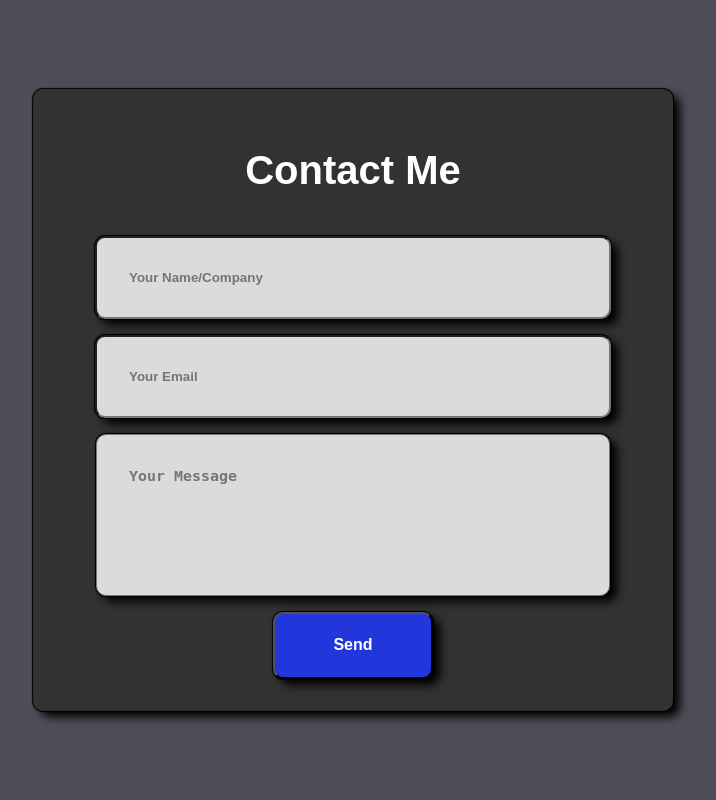
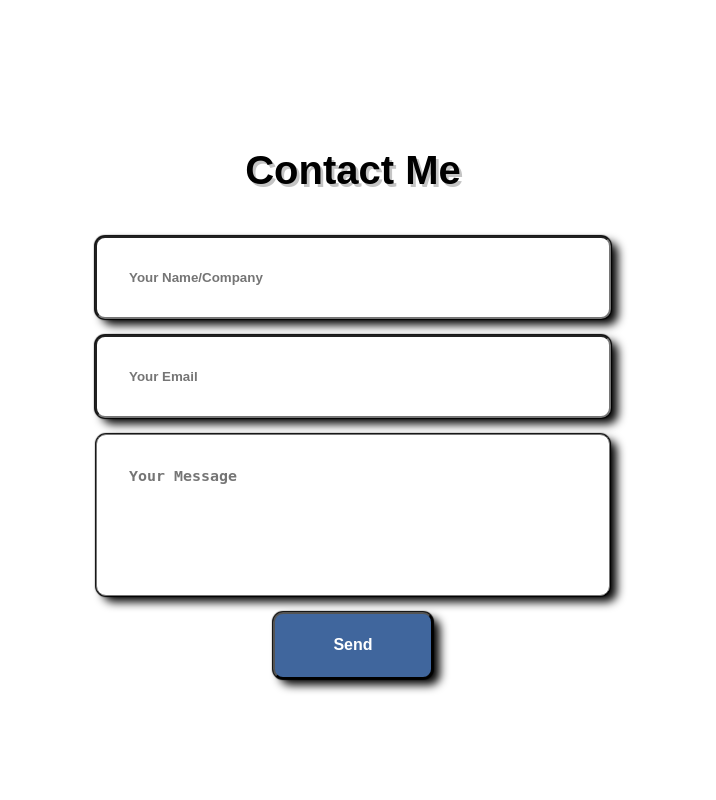
Before and after one commit to frank-evans/thefrank86.github.io, a Django app: page /carddisplay/contact in a window 1280 px wide. Shown: the whole page, without its empty margins (287-1003 px from the left). Run offline with Django 4.2, Linux system fonts and the light colour scheme.

Commit message:
img on window resize changed. contact style update.

```diff
--- a/carddisplay/views.py
+++ b/carddisplay/views.py
@@ -5,7 +5,7 @@ from django.core.management import call_command
 def test(request):
 
         return render(request, "carddisplay/test.html", {
-            "carddisplay": card.objects.all()
+            #"carddisplay": card.objects.all()
         })
 
 def test2(request):
@@ -19,16 +19,17 @@ def test2(request):
 def index(request):
 
          # reset object data for each search
-        card.objects.all().delete()
+
+        #card.objects.all().delete()
 
         return render(request, "carddisplay/index.html", {
-            "carddisplay": card.objects.all()
+            #"carddisplay": card.objects.all()
         })
 
 def contact(request):
 
         return render(request, "carddisplay/contact.html", {
-            "carddisplay": card.objects.all()
+            #"carddisplay": card.objects.all()
         })
 
 
--- a/static/style.css
+++ b/static/style.css
@@ -1,5 +1,11 @@
+#hide {
+  cursor: help;
+}
 #img1 {
   margin: auto;
+}
+#input {
+  cursor: pointer;
 }
 header.nav {
   box-shadow: inset 0px 3px 10px rgba(0, 0, 0, 0.5);
@@ -7,7 +13,7 @@ header.nav {
   top: 0px;
   display: flex;
   background: #d8d8d8;
-  font-family: sans-serif;
+  font-family: Arial, Helvetica, sans-serif;
   opacity: 0.85;
   z-index: 5;
   transition: top 0.6s ease-in-out;
@@ -28,8 +34,6 @@ nav {
 nav ul {
   font-size: 1.5rem;
   flex: 1;
-}
-nav ul {
   list-style: none;
   display: flex;
   justify-content: space-between;
@@ -91,17 +95,23 @@ canvas {
 
 body {
     text-align: center;
+    justify-content: center;
+    align-items: center;
     margin: 0;
     /* background-color: #000022; /* backup image */
     background-color: #ffffff;
     background-image: url("stars.jpg");
     background-attachment: fixed;
     background-size: cover;
+    /*cursor: url("ship6.png"), default; */
     }
 
 main {
+  /* width: 96%; (hover overflow guard) */
+    width: 96%;
     position: relative;
     z-index: 2;
+    display: inline-table;
 }
 
 body h1,
@@ -118,6 +128,8 @@ optgroup > option {
 }
 
 img {
+    width: 24rem;
+    height: auto;
     padding: 0px;
     opacity: 0.8;
     /* transformed in result.html script  */
@@ -125,14 +137,17 @@ img {
     transform-style: preserve-3d;
     will-change: transform;
 
-    margin-right: 20px;
-    margin-bottom: 30px;
+    margin-right: 1.25rem;
+    margin-bottom: 1.9rem;
 
     z-index: 3;
   /* round card corners --- & offset box shadows (bottom-right, top-left, all-blend)  */
-    border-radius: 15px;
+    border-radius: 1.1rem;
     box-shadow: 7px 6px 6px black, -3px -3px 4px black, 0px 0px 1px 2px black;
 
+  }
+  #result {
+    margin-top: 4rem;
   }
   img:not(:hover) {
     transition: 0.5s ease;
@@ -241,14 +256,12 @@ img:hover {
     z-index: 15;
   }
 
-  /*  Nav bar and contact page   *****************************************************  */
-  #hide {
-    cursor: help;
-  }
+  /*  Contact page   *****************************************************  */
   .contacth1 {
-    color: white;
+    color: black;
     font-size: 250%;
     font-weight: 600;
+    text-shadow: 0.17rem 0.17rem #c4c4c4;
   }
   .contactForm {
     display: inline-flex;
@@ -256,14 +269,16 @@ img:hover {
     place-items: center;
     width: 36rem;
     gap: 1rem;
-    background: rgb(50, 50, 50);
-    box-shadow: 7px 6px 10px black, 0px 0px 1px 1px black;
+    /*background: rgb(50, 50, 50); */
+    background: #ffffff;
+    /* box-shadow: 7px 6px 10px black, 0px 0px 1px 1px black; */
     border-radius: 10px;
     padding: 2rem;
   }
   .contactBody {
     height: 100vh;
-    background: #4f4d59; /* override star background */
+    /* background: #4f4d59; /* override star background */
+    background: #ffffff;
     font-family: Arial, Helvetica, sans-serif;
     display: grid;
     place-items: center;
@@ -276,7 +291,7 @@ img:hover {
     width: 10rem;
     padding: 1.4rem;
     cursor: pointer;
-    background: #2336db;
+    background: #40669d;
     color: rgb(255, 255, 255);
     font-weight: bold;
     font-size: 100%;
@@ -290,7 +305,8 @@ img:hover {
   }
   .contactOption {
     padding: 2rem;
-    background: rgb(219, 219, 219);
+    /* background: rgb(219, 219, 219); */
+    background: #ffffff;
     color: black;
     font-weight: bold;
     box-shadow: 7px 6px 10px black, 0px 0px 1px 1px black;
@@ -300,5 +316,5 @@ img:hover {
     display: inline-table;
   }
   .contactButton:hover {
-    transform: scale(1.2, 1.1);
+    transform: scale(1.1, 1.05);
   }
```
Also changed, not shown: carddisplay/templates/carddisplay/test.html (+22 -18 lines), static/ship6.png (added), static/ship8.png (added), 2 other files. Lines whose indentation alone changed are shown as unchanged.
